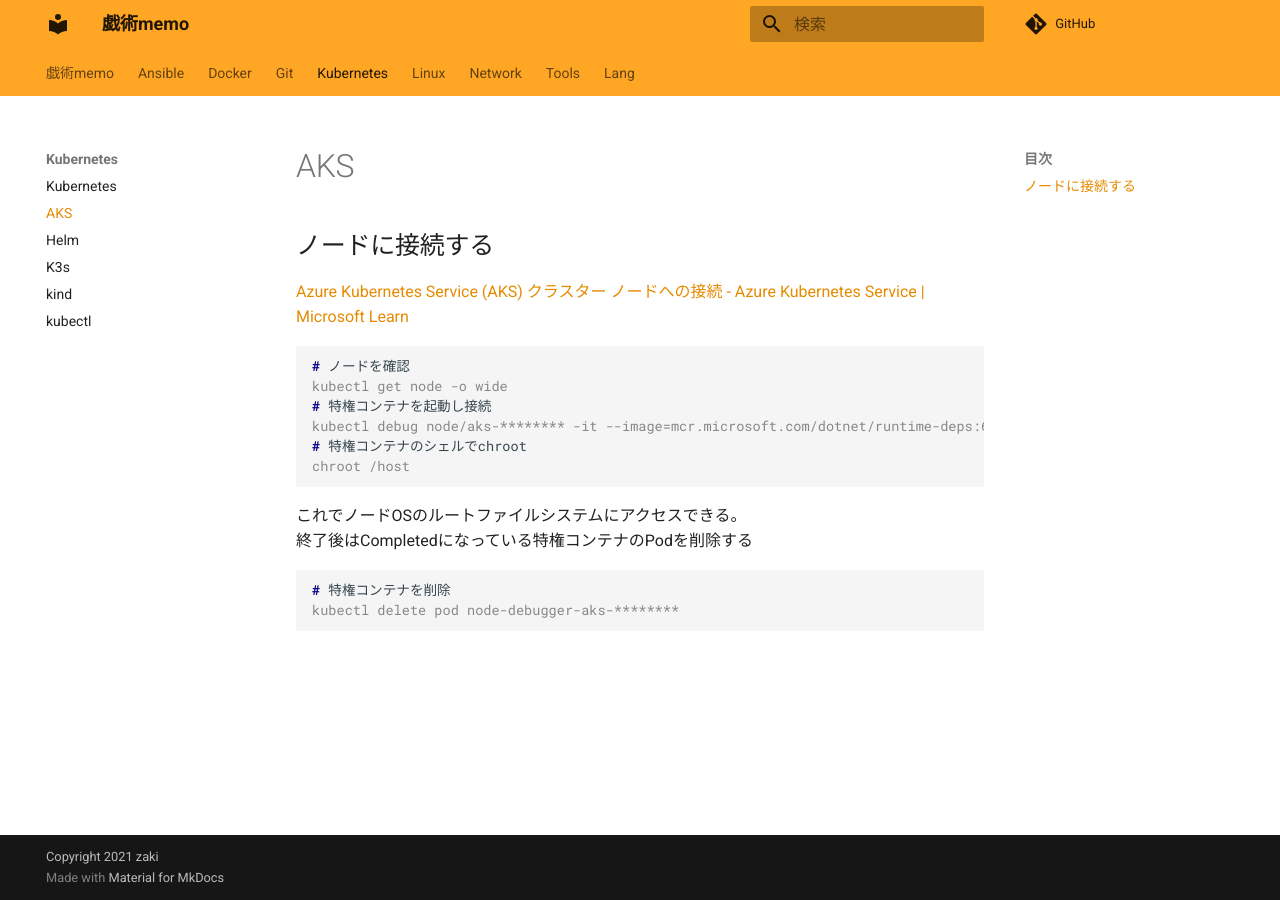
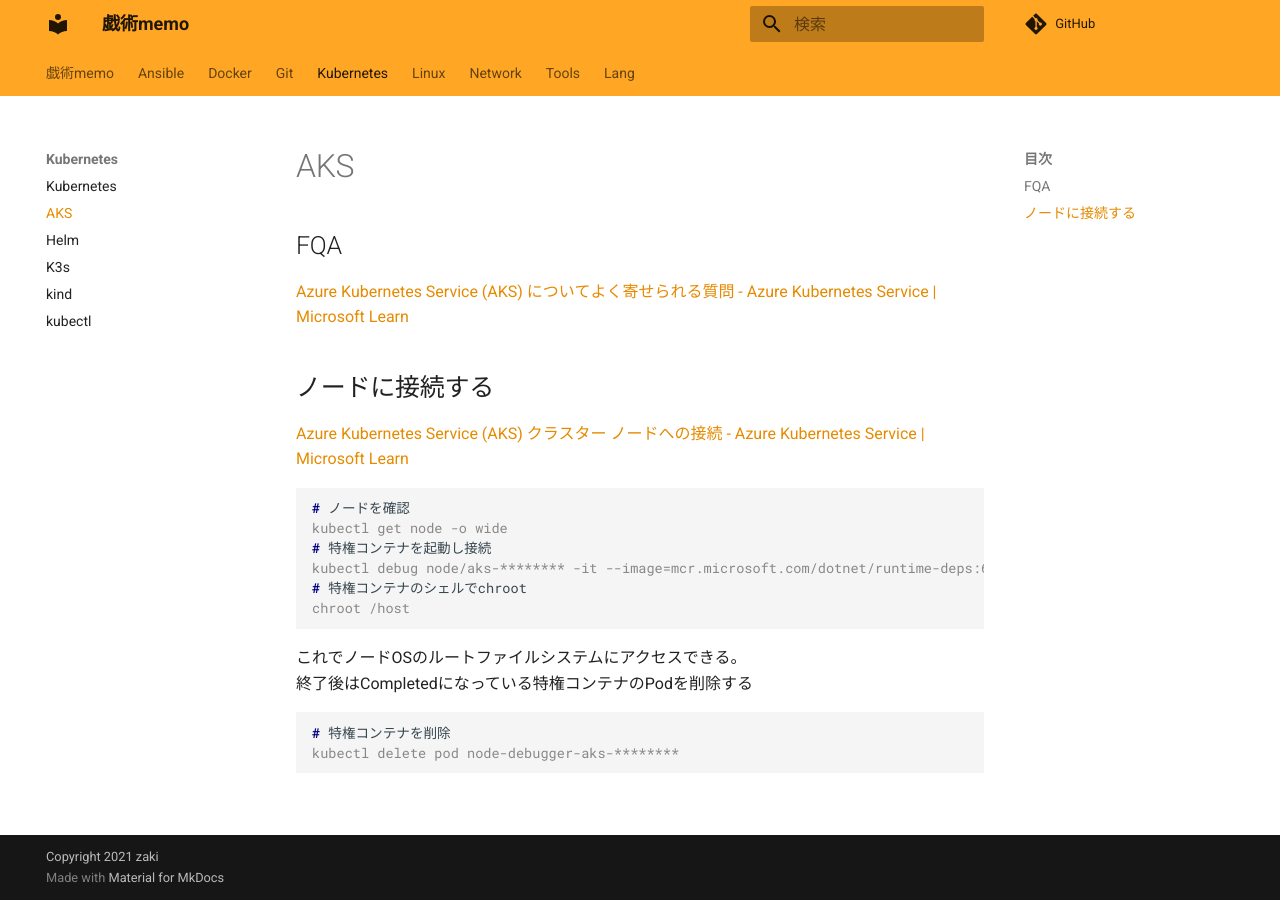
Before and after one commit to zaki-lknr/docs, an MkDocs documentation site: the page built from docs/Kubernetes/AKS.md, in a window 1280 px wide. Built offline with MkDocs 1.6.1 and Material for MkDocs 9.7.7, drawn with Linux system fonts in a browser that asks for light colours; comment, search, counter and statistics services are not loaded.

Commit message:
add: kubernetes/aks: FQAリンク

```diff
--- a/docs/Kubernetes/AKS.md
+++ b/docs/Kubernetes/AKS.md
@@ -1,4 +1,8 @@
 # AKS
+
+## FQA
+
+[Azure Kubernetes Service (AKS) についてよく寄せられる質問 - Azure Kubernetes Service | Microsoft Learn](https://learn.microsoft.com/ja-jp/azure/aks/faq)
 
 ## ノードに接続する
 
```
